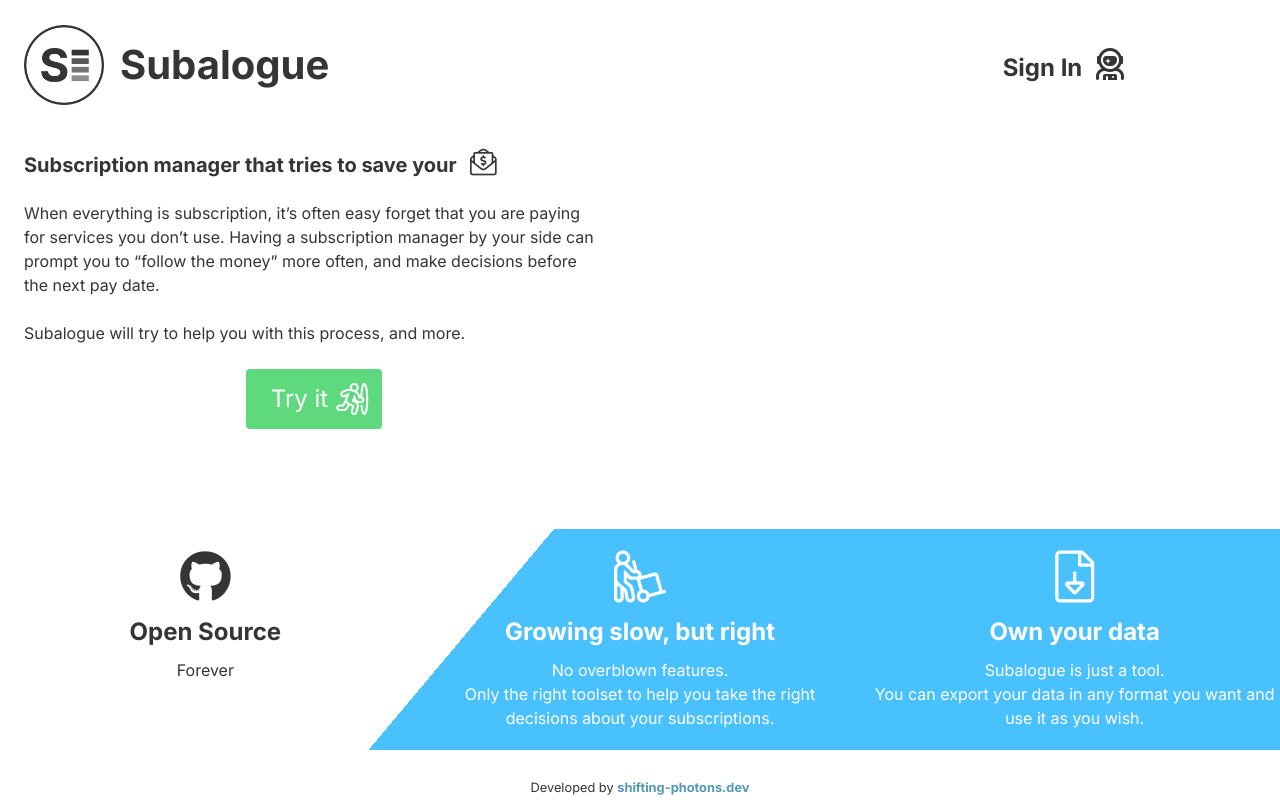
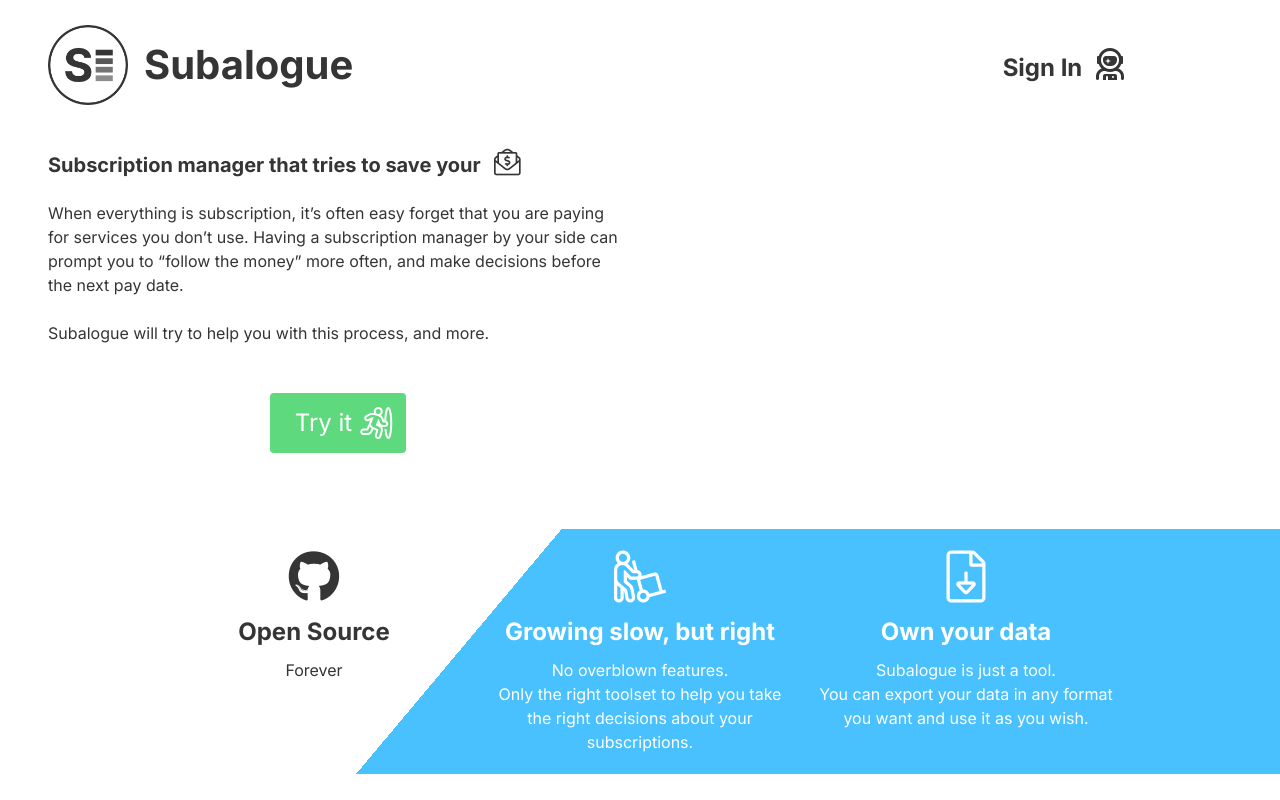
Before and after one commit to rallyos/subalogue-client, a Vue app: page / in a window 1280 px wide. Built offline with nearby package versions, Linux system fonts and the light colour scheme; a web font is replaced by a local one; what gridjs-vue would draw is missing.

Commit message:
Fix tablet view

```diff
--- a/src/Landing.vue
+++ b/src/Landing.vue
@@ -3,7 +3,7 @@
     <nav class="level">
       <div class="level-left">
         <div class="level-item">
-          <img alt="Subalogue logo" class="ml-5 mt-5 subalogue-logo" src="./assets/logo.png" width="80" height="80">
+          <img alt="Subalogue logo" class="ml-6 mt-5 subalogue-logo" src="./assets/logo.png" width="80" height="80">
           <h1 class="subalogue-heading ml-4 mt-5">Subalogue</h1>
         </div>
       </div>
@@ -15,11 +15,11 @@
     </nav>
     <div class="columns larger-p">
       <div class="column">
-        <div class="hero mt-4 px-5">
+        <div class="hero mt-4 pl-6">
           <div class="hero-head">
             <h2 class="is-size-5">Subscription manager that tries to save your <b-icon class="pl-3" size="is-medium" pack="fal" icon="envelope-open-dollar"></b-icon></h2>
           </div>
-          <div class="hero-body pt-1 pb-5 px-0">
+          <div class="hero-body pt-1 pb-6 px-0">
             <p class="main-text is-size-6-tablet">
               When everything is subscription, it’s often easy forget that you  are paying for services you don’t use. Having a subscription manager by your side can prompt you to “follow the money” more often, and make decisions before the next pay date.</br></br>
               Subalogue will try to help you with this process, and more.
@@ -42,7 +42,7 @@
       </div>
     </div>
     <div class="columns is-centered gradient-bg pt-5 pb-2">
-        <div class="column is-3 is-4-tablet has-text-centered feature">
+        <div class="column is-3-desktop is-4-tablet has-text-centered feature">
           <a href="https://github.com/shifting-photons/subalogue" target="_blank" rel="noopener noreferrer" id="gh">
             <b-icon
                 class="x-large"
@@ -53,7 +53,7 @@
             <p>Forever</p>
           </a>
         </div>
-      <div class="column is-3 is-4-tablet has-text-centered has-white-text feature">
+      <div class="column is-3-desktop is-4-tablet has-text-centered has-white-text feature">
         <b-icon
             class="x-large"
             pack="fal"
@@ -63,7 +63,7 @@
         <p>No overblown features.</br>
         Only the right toolset to help you take the right decisions about your subscriptions.</p>
       </div>
-      <div class="column is-3 is-4-tablet has-text-centered has-white-text feature">
+      <div class="column is-3-desktop is-4-tablet has-text-centered has-white-text feature">
         <b-icon
             class="x-large mb-2"
             pack="fal"
@@ -141,7 +141,7 @@
   color: #fff;
 }
 .larger-p {
-  padding-bottom: 5.5em;
+  padding-bottom: 4em;
 }
 .x-large {
   font-size: 3.25em;
@@ -165,7 +165,7 @@
 .footer-text {
   font-size: 0.8em;
 }
-@media screen and (max-width: 1140px) {
+@media screen and (max-width: 1160px) {
   .gradient-bg {
     background: linear-gradient(-50deg, #49c1ff 68%, white 32%);
   }
```
